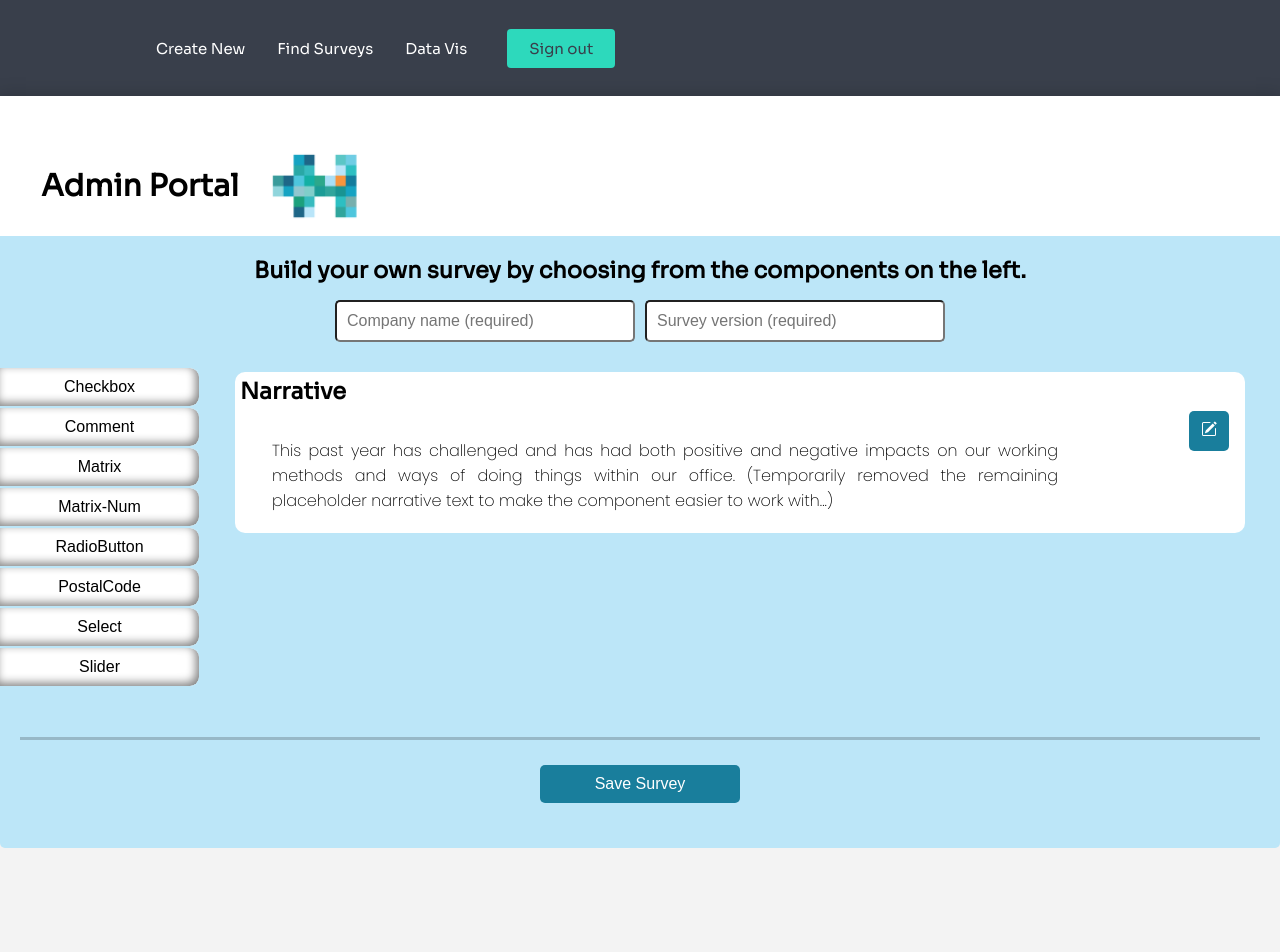
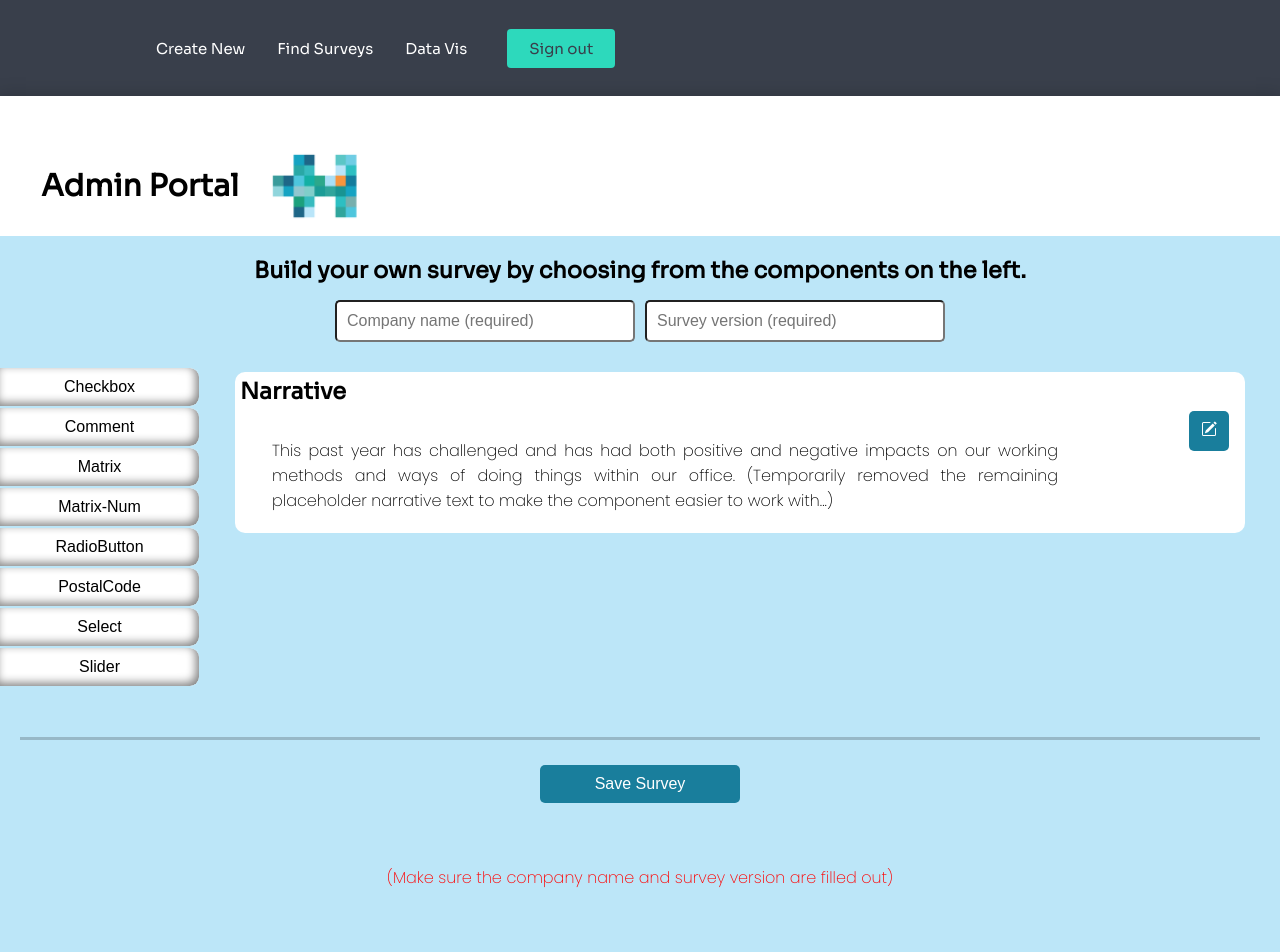
Before and after one commit to fjjes/project3-Hive, a React (Create React App) app in the folder client/: page / in a window 1280 px wide. Shown: the top 952 px of the page. Before the commit the page ends 848 px from the top, so only its background shows below. Built offline with nearby package versions, Linux system fonts and the light colour scheme.

Commit message:
Add temporary error message

```diff
--- a/client/src/components/pages/Admin/NewSurvey.js
+++ b/client/src/components/pages/Admin/NewSurvey.js
@@ -207,6 +207,10 @@ const NewSurvey = () => {
         >
           Save Survey
         </button>
+        <p style={{color: "red", fontSize: "1rem"}}>
+          {error} <br/>
+          (Make sure the company name and survey version are filled out)
+        </p>
       </div>
     </div>
   );
```
